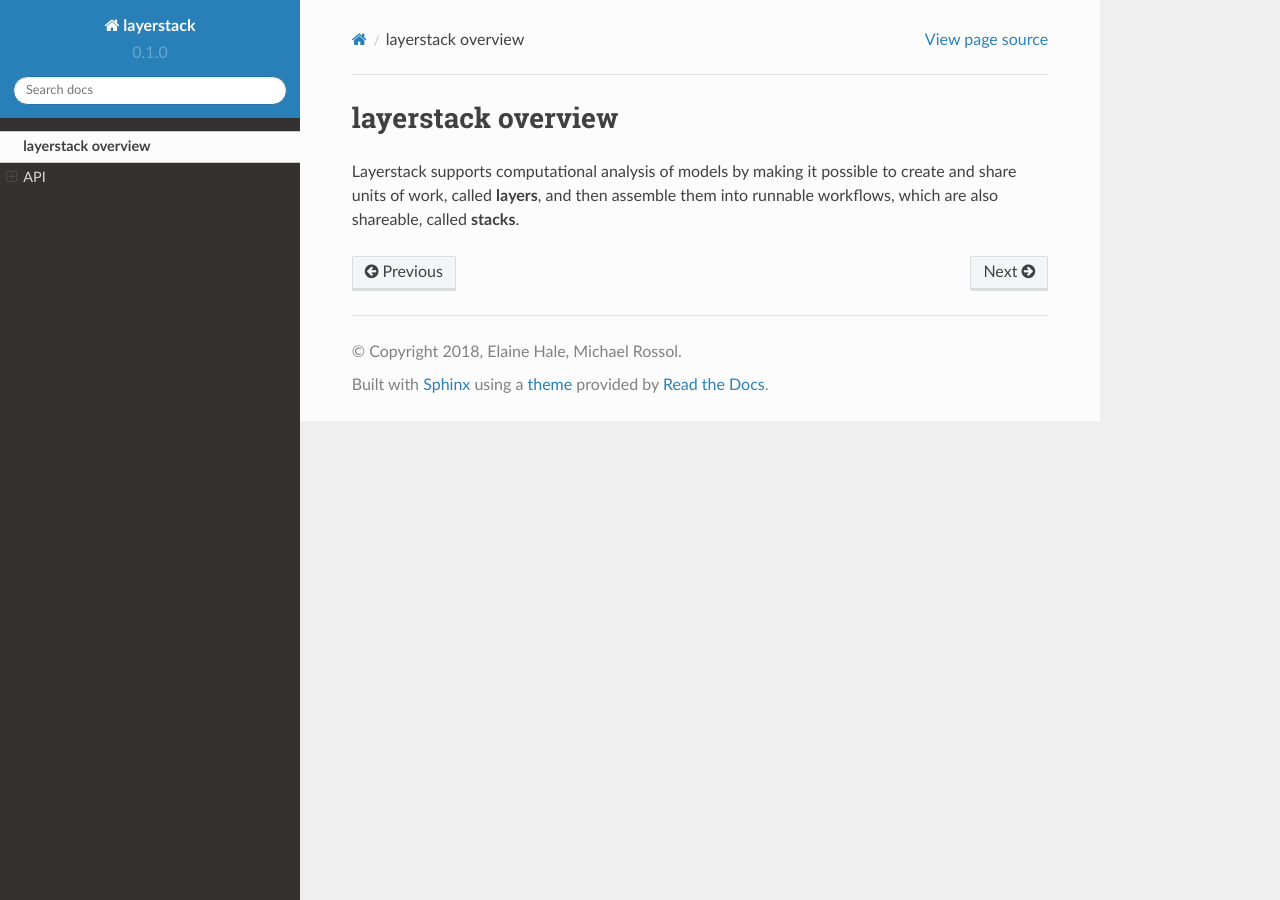
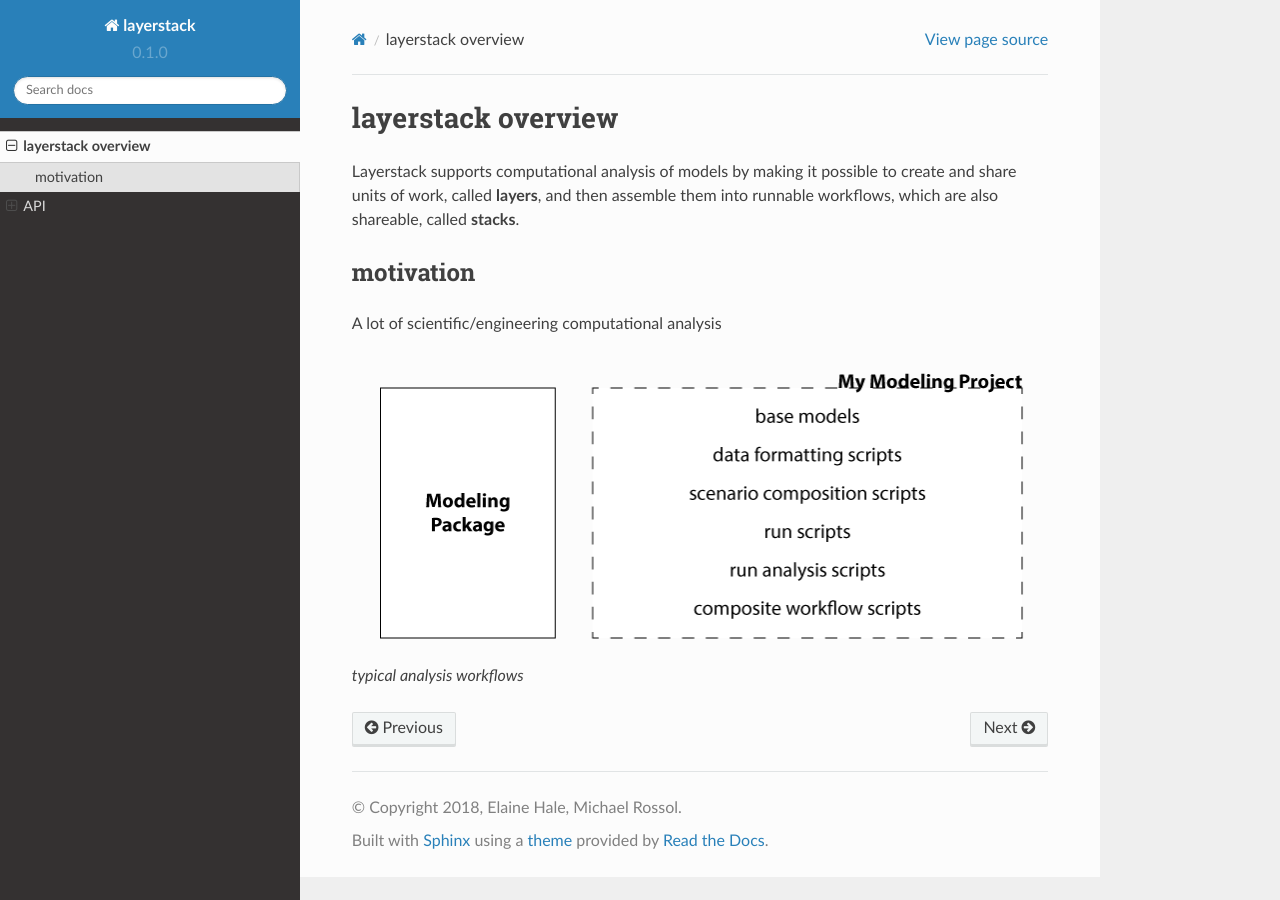
Before and after one commit to Smart-DS/layerstack, a Sphinx documentation site: the page built from docs/source/overview.rst, in a window 1280 px wide. Built offline with Sphinx 7.4.7 and the Read the Docs theme 2.0.0, drawn with Linux system fonts in a browser that asks for light colours; the version number is read from the project's files by our own code.

Commit message:
Start of overview documentation.

```diff
--- a/docs/source/index.rst
+++ b/docs/source/index.rst
@@ -6,6 +6,9 @@ layerstack documentation
 Layerstack is a python package for assembling, sharing, and running
 workflows, especially those associated with modifying, running, and
 analyzing simulation models.
+
+.. |Documentation| image:: https://img.shields.io/badge/docs-ready-blue.svg
+   :target: http://smart-ds.github.io/layerstack
 
 .. toctree::
    :maxdepth: 2
@@ -19,6 +22,3 @@ Indices and tables
 * :ref:`genindex`
 * :ref:`modindex`
 * :ref:`search`
-
-.. |Documentation| image:: https://img.shields.io/badge/docs-ready-blue.svg
-   :target: http://smart-ds.github.io/layerstack
--- /dev/null
+++ b/docs/source/md_files.txt
@@ -0,0 +1,2 @@
+index
+overview
--- a/docs/source/overview.rst
+++ b/docs/source/overview.rst
@@ -5,3 +5,13 @@ Layerstack supports computational analysis of models by making it
 possible to create and share units of work, called **layers**, and then
 assemble them into runnable workflows, which are also shareable, called
 **stacks**.
+
+motivation
+----------
+
+A lot of scientific/engineering computational analysis
+
+.. figure:: fig/layerstack-suggested-usage----before-layerstack.png
+   :alt: typical analysis workflow
+
+   typical analysis workflows
```
Also changed, not shown: docs/source/overview.md (+6 -0 lines), dev/README.md (added), docs/source/fig/layerstack-suggested-usage----after-layerstack.png (added), docs/source/fig/layerstack-suggested-usage----before-layerstack.png (added), docs/source/fig/layerstack-suggested-usage----layerstack-concept.png (added), 3 other files.
